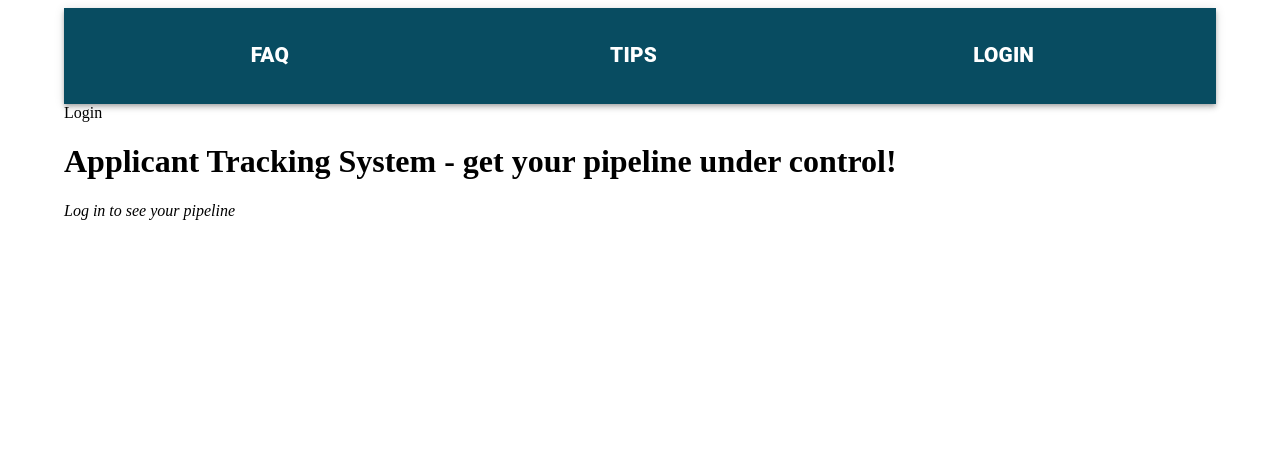
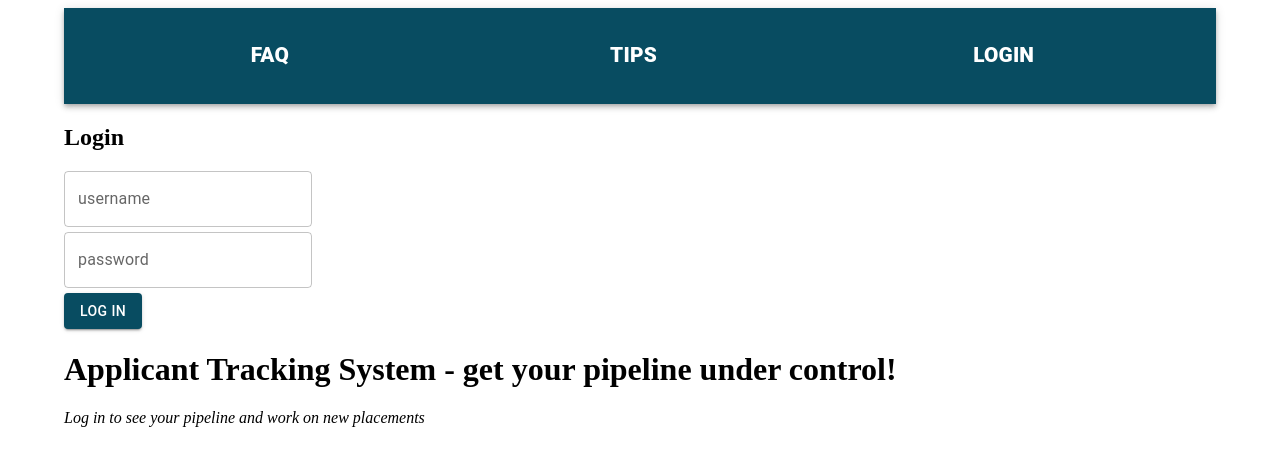
Before and after one commit to MateuszKuruc/ATS-recruitment-app, a React (Create React App) app in the folder ats-frontend/: page /login in a window 1280 px wide. Shown: the top 466 px of the page. Built offline with nearby package versions, Linux system fonts and the light colour scheme.

Commit message:
create login form fields

```diff
--- a/ats-frontend/src/App.js
+++ b/ats-frontend/src/App.js
@@ -3,8 +3,10 @@ import InfoTab from "./components/InfoTab";
 import TipsTab from "./components/TipsTab";
 
 import { useState } from "react";
+import { useSelector, useDispatch } from "react-redux";
+import { Routes, Route, Link, useNavigate } from "react-router-dom";
 
-import { Routes, Route, Link, useNavigate } from "react-router-dom";
+import { setLogin } from "./reducers/loginReducer";
 
 import styled from "styled-components";
 
@@ -53,7 +55,8 @@ const StyledTypography = styled(Typography)`
 `;
 
 function App() {
-
+  const dispatch = useDispatch();
+  const login = useSelector((state) => state.login);
 
   return (
     <ThemeProvider theme={websiteTheme}>
@@ -80,7 +83,7 @@ function App() {
 
         <h1>Applicant Tracking System - get your pipeline under control!</h1>
         <p>
-          <i>Log in to see your pipeline</i>
+          <i>Log in to see your pipeline and work on new placements</i>
         </p>
       </Container>
     </ThemeProvider>
--- a/ats-frontend/src/components/LoginForm.js
+++ b/ats-frontend/src/components/LoginForm.js
@@ -1,5 +1,44 @@
-const LoginForm = () => {
-  return <div>Login</div>;
+import { TextField, Button } from "@mui/material";
+import styled from "styled-components";
+
+const StyledTextField = styled(TextField)`
+  && {
+    margin-bottom: 5px;
+  }
+`;
+
+// const StyledField = styled.div`
+// padding: 1rem;
+// `
+
+const LoginForm = ({
+  handleSubmit,
+  handleUsernameChange,
+  handlePasswordChange,
+}) => {
+  return (
+    <div>
+      <h2>Login</h2>
+      <form onSubmit={handleSubmit}>
+        <div>
+          <StyledTextField
+            label="username"
+            onChange={handleUsernameChange}
+          ></StyledTextField>
+        </div>
+        <div>
+          <StyledTextField
+            type="password"
+            label="password"
+            onChange={handlePasswordChange}
+          ></StyledTextField>
+        </div>
+        <Button id="login-button" type="submit" variant="contained">
+          Log in
+        </Button>
+      </form>
+    </div>
+  );
 };
 
 export default LoginForm;
```
